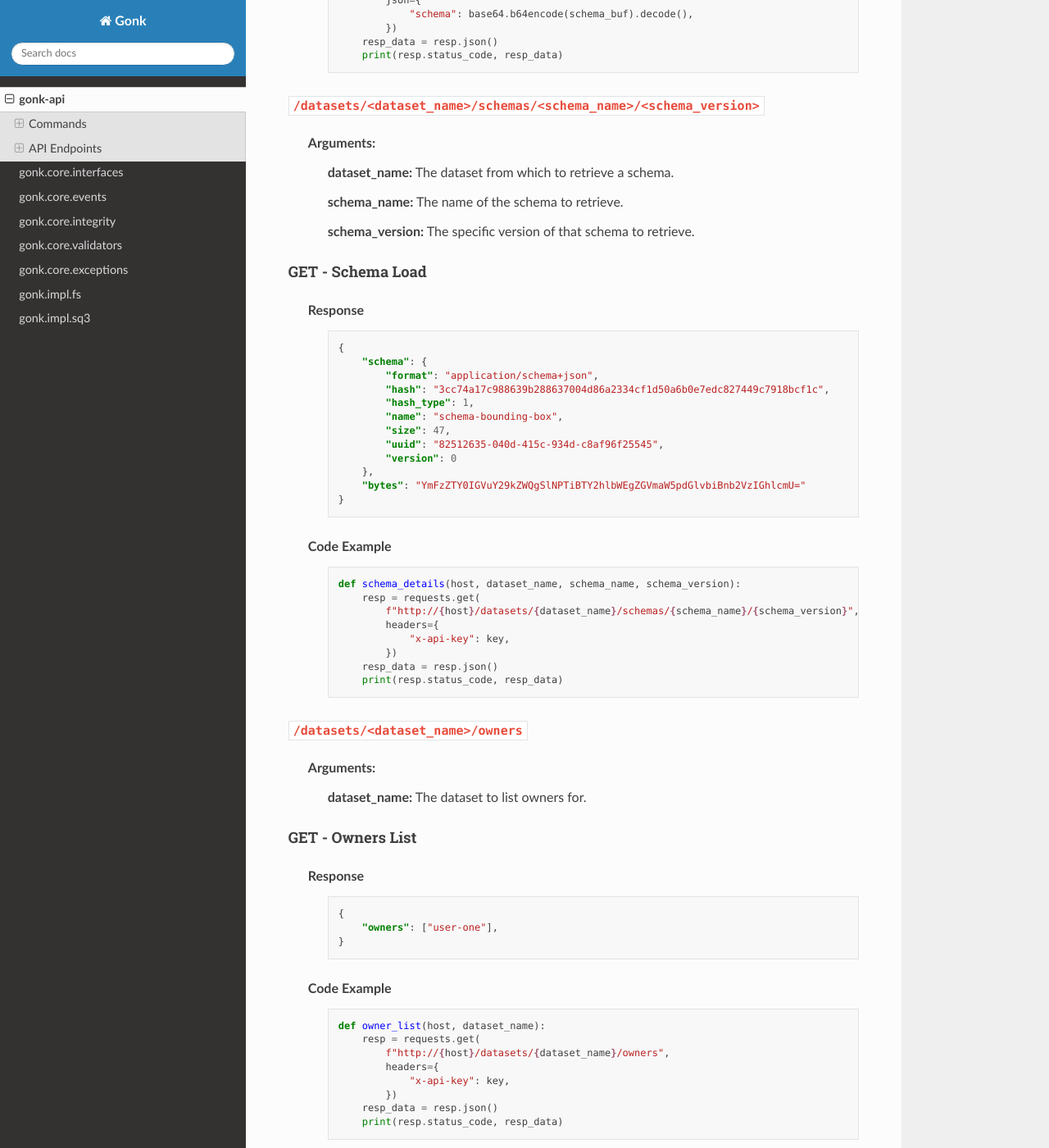
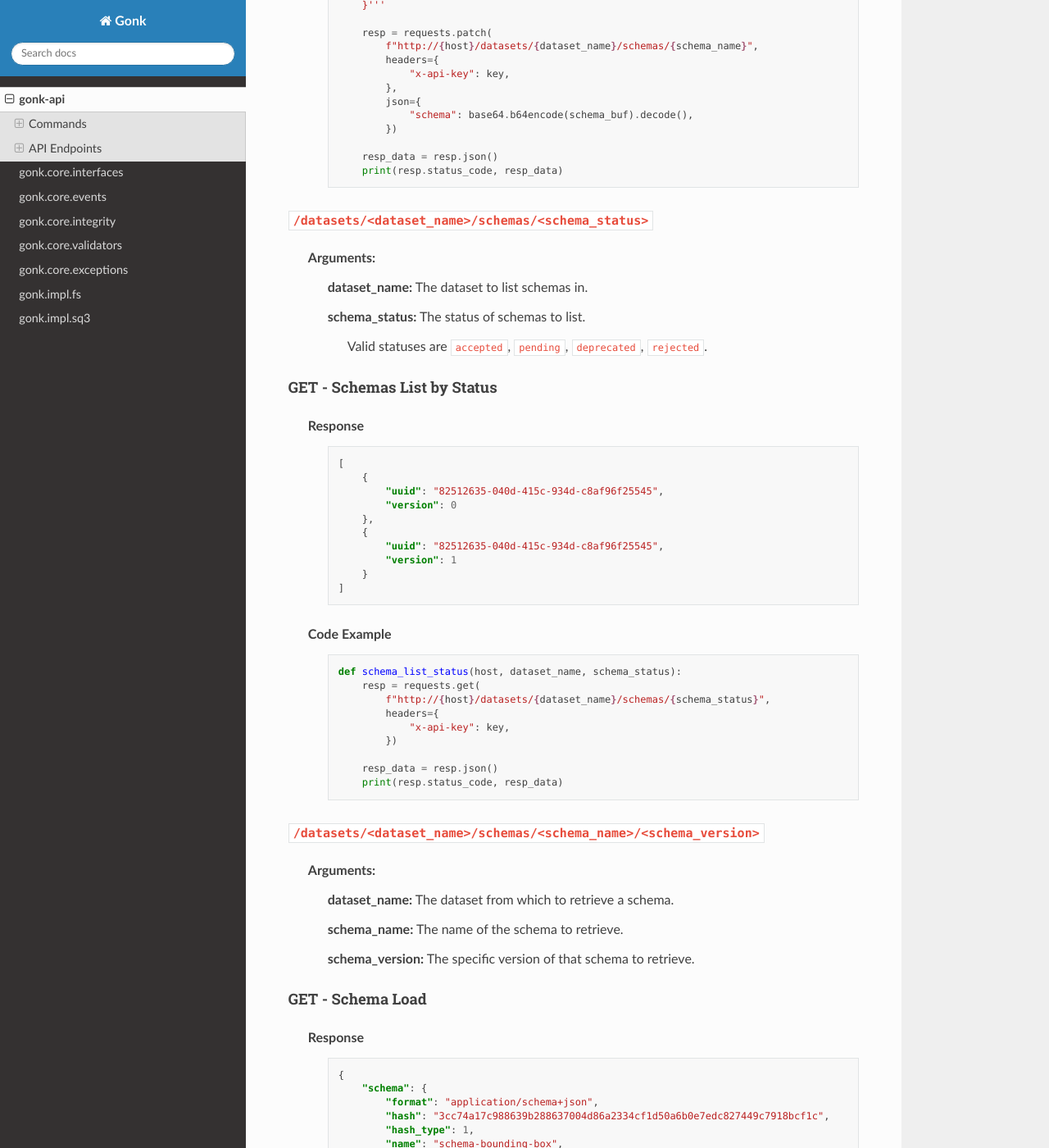
Before and after one commit to ComputeHeavy/gonk, a Sphinx documentation site: the page built from docs/api.rst, in a window 1280 px wide and 1400 px high, scrolled down 6529 px. Shown: the whole window at 82% size. Built offline with Sphinx 7.4.7 and the Read the Docs theme 2.0.0, drawn with Linux system fonts in a browser that asks for light colours; some of the changed text lies outside the part shown.

Commit message:
Deprecate and schemas by status in docs.

```diff
--- a/docs/api.rst
+++ b/docs/api.rst
@@ -87,6 +87,7 @@
                     headers={
                         "x-api-key": key,
                     })
+
                 resp_data = resp.json()
                 print(resp.status_code, resp_data)
 
@@ -174,6 +175,7 @@
                     headers={
                         "x-api-key": key,
                     })
+
                 resp_data = resp.json()
                 print(resp.status_code, resp_data)
 
@@ -204,6 +206,7 @@
                     headers={
                         "x-api-key": key,
                     })
+
                 resp_data = resp.json()
                 print(resp.status_code, resp_data)
 
@@ -279,6 +282,45 @@
                     json={
                         "schema": base64.b64encode(schema_buf).decode(),
                     })
+
+                resp_data = resp.json()
+                print(resp.status_code, resp_data)
+
+``/datasets/<dataset_name>/schemas/<schema_status>``
+~~~~~~~~~~~~~~~~~~~~~~~~~~~~~~~~~~~~~~~~~~~~~~~~~~~~
+    Arguments:
+        **dataset_name:** The dataset to list schemas in.
+
+        **schema_status:** The status of schemas to list.
+
+            Valid statuses are ``accepted``, ``pending``, ``deprecated``, ``rejected``.
+
+**GET** - Schemas List by Status
+^^^^^^^^^^^^^^^^^^^^^^^^^^^^^^^^
+    Response
+        .. code-block:: json
+
+            [
+                {
+                    "uuid": "82512635-040d-415c-934d-c8af96f25545",
+                    "version": 0
+                },
+                {
+                    "uuid": "82512635-040d-415c-934d-c8af96f25545",
+                    "version": 1
+                }
+            ]
+
+    Code Example
+        .. code-block:: python
+
+            def schema_list_status(host, dataset_name, schema_status):
+                resp = requests.get(
+                    f"http://{host}/datasets/{dataset_name}/schemas/{schema_status}",
+                    headers={
+                        "x-api-key": key,
+                    })
+
                 resp_data = resp.json()
                 print(resp.status_code, resp_data)
 
@@ -293,7 +335,6 @@
 
 **GET** - Schema Load
 ^^^^^^^^^^^^^^^^^^^^^
-
     Response
         .. code-block:: json
 
@@ -319,6 +360,30 @@
                     headers={
                         "x-api-key": key,
                     })
+
+                resp_data = resp.json()
+                print(resp.status_code, resp_data)
+
+**DELETE** - Schema Deprecate
+^^^^^^^^^^^^^^^^^^^^^^^^^^^^^
+    Response
+        .. code-block:: json
+
+            {
+                "uuid": "82512635-040d-415c-934d-c8af96f25545",
+                "version": 0,
+            }
+
+    Code Example
+        .. code-block:: python
+
+            def schema_deprecate(host, dataset_name, schema_name, schema_version):
+                resp = requests.delete(
+                    f"http://{host}/datasets/{dataset_name}/schemas/{schema_name}/{schema_version}",
+                    headers={
+                        "x-api-key": key,
+                    })
+
                 resp_data = resp.json()
                 print(resp.status_code, resp_data)
 
@@ -345,6 +410,7 @@
                     headers={
                         "x-api-key": key,
                     })
+
                 resp_data = resp.json()
                 print(resp.status_code, resp_data)
 
@@ -476,7 +542,7 @@
                     })
 
                 resp_data = resp.json()
-                print(resp.status_code, resp_data)]
+                print(resp.status_code, resp_data)
 
 ``/datasets/<dataset_name>/objects/<object_uuid>``
 ~~~~~~~~~~~~~~~~~~~~~~~~~~~~~~~~~~~~~~~~~~~~~~~~~~
@@ -595,7 +661,7 @@
                     })
 
                 resp_data = resp.json()
-                print(resp.status_code, resp_data)]
+                print(resp.status_code, resp_data)
 
 ``/datasets/<dataset_name>/objects/<object_uuid>/<object_version>``
 ~~~~~~~~~~~~~~~~~~~~~~~~~~~~~~~~~~~~~~~~~~~~~~~~~~~~~~~~~~~~~~~~~~~
@@ -643,6 +709,7 @@
                     headers={
                         "x-api-key": key,
                     })
+
                 resp_data = resp.json()
                 print(resp.status_code, resp_data)
 
@@ -665,6 +732,7 @@
                     headers={
                         "x-api-key": key,
                     })
+
                 resp_data = resp.json()
                 print(resp.status_code, resp_data)
 
@@ -881,7 +949,7 @@
                     })
 
                 resp_data = resp.json()
-                print(resp.status_code, resp_data)]
+                print(resp.status_code, resp_data)
 
 ``/datasets/<dataset_name>/annotations/<annotation_uuid>``
 ~~~~~~~~~~~~~~~~~~~~~~~~~~~~~~~~~~~~~~~~~~~~~~~~~~~~~~~~~~
@@ -1007,7 +1075,7 @@
                     })
 
                 resp_data = resp.json()
-                print(resp.status_code, resp_data)]
+                print(resp.status_code, resp_data)
 
 ``/datasets/<dataset_name>/annotations/<annotation_uuid>/<annotation_version>``
 ~~~~~~~~~~~~~~~~~~~~~~~~~~~~~~~~~~~~~~~~~~~~~~~~~~~~~~~~~~~~~~~~~~~~~~~~~~~~~~~
```
Also changed, not shown: 2 other files.
